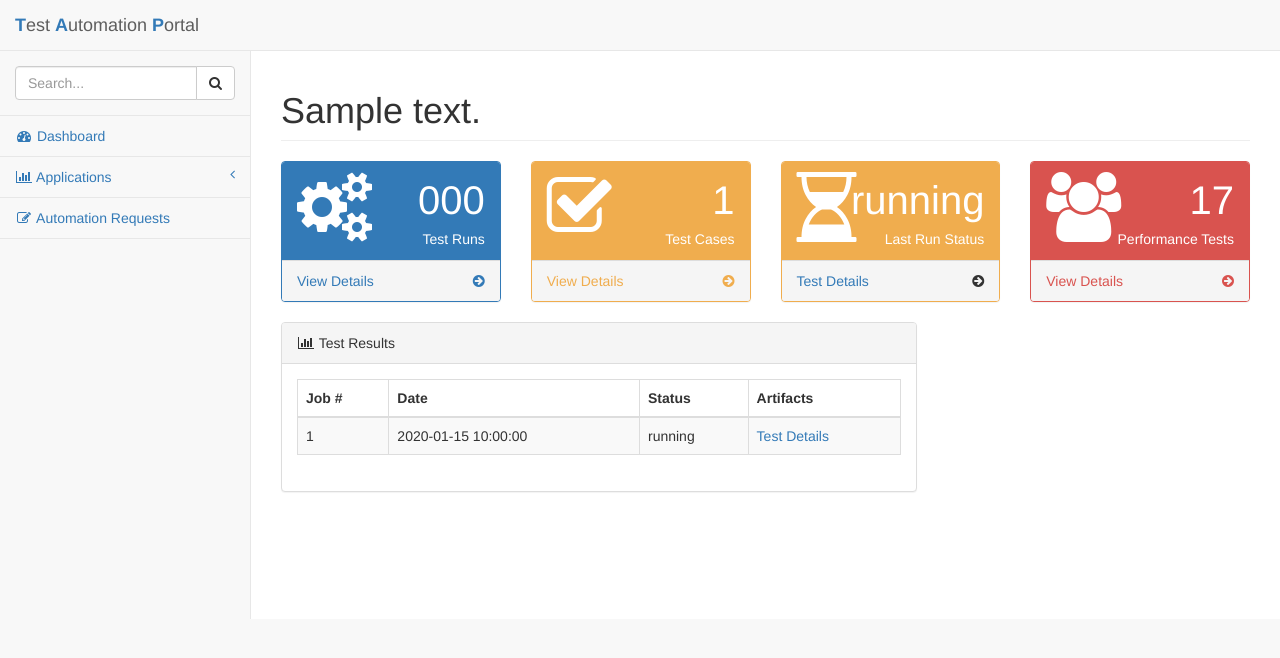
After one commit to chrismascia/TAP, a Flask app: template templates/application.html in a window 1280 px wide. The commit adds this page. Shown: the top 658 px of the page. Run offline with Flask 2, Linux system fonts and the light colour scheme; the template is opened without the code that fills it: most values are stand-ins (such as "Sample title", 1, 10 or a date in 2020); some libraries are stand-ins or nearby versions.

Commit message:
Adding the most recent TAP functionality. (application, job details page)

```diff
--- a/main.py
+++ b/main.py
@@ -1,6 +1,9 @@
 from flask import Flask
 from flask import render_template
-import urllib, json
+import urllib2, json, xmltodict
+import xml.etree.ElementTree as ET
+from urllib2 import Request, urlopen
+
 
 app = Flask(__name__)
 
@@ -17,16 +20,72 @@ def show_application(application_id):
 
     #get project data
     projectURL = "http://gitlab.healthnow.org/api/v4/projects/"+str(application_id)+"?private_token=6Qg85yGzGV_hGCyLxWts";
-    projectResponse = urllib.urlopen(projectURL)
+    projectResponse = urllib2.urlopen(projectURL)
     projectData = json.loads(projectResponse.read())
 
     #get project job data
     projectJobsURL = "http://gitlab.healthnow.org/api/v4/projects/"+str(application_id)+"/jobs?private_token=6Qg85yGzGV_hGCyLxWts";
-    projectJobsResponse = urllib.urlopen(projectJobsURL)
+    projectJobsResponse = urllib2.urlopen(projectJobsURL)
     projectJobsData = json.loads(projectJobsResponse.read())
     numberOfRuns = len(projectJobsData)
+
     #get test case data
+    #get test output.xml
+    outputXMLURL = "http://gitlab.healthnow.org/api/v4/projects/"+str(application_id)+"/jobs/"+str(projectJobsData[0]["id"])+"/artifacts/artifacts/output.xml"
+    outputXMLRequest = Request(outputXMLURL)
+    outputXMLRequest.add_header('PRIVATE-TOKEN', '6Qg85yGzGV_hGCyLxWts')
+    try:
+        outputXMLFile = urllib2.urlopen(outputXMLRequest)
+        outputXMLData = outputXMLFile.read()
+        outputXMLFile.close()
+        outputXMLData = xmltodict.parse(outputXMLData)
+        testCaseCount = len(outputXMLData["robot"]["statistics"]["suite"]["stat"])
+    except IOError, e:
+        outputXMLData = ""
+        testCaseCount = 0
 
 
 
-    return render_template('applications.html', projectData=projectData, projectJobsData=projectJobsData, numberOfRuns=numberOfRuns)
+
+    return render_template('application.html', projectData=projectData, projectJobsData=projectJobsData, numberOfRuns=numberOfRuns, testCaseCount=testCaseCount)
+
+@app.route('/applications/<int:application_id>/job/<int:job_id>')
+def show_job(application_id, job_id):
+
+    #get project data
+    projectURL = "http://gitlab.healthnow.org/api/v4/projects/"+str(application_id)+"?private_token=6Qg85yGzGV_hGCyLxWts";
+    projectResponse = urllib2.urlopen(projectURL)
+    projectData = json.loads(projectResponse.read())
+
+    #get the job details
+    jobURL = "http://gitlab.healthnow.org/api/v4/projects/"+str(application_id)+"/jobs/"+str(job_id)+"?private_token=6Qg85yGzGV_hGCyLxWts";
+    jobResponse = urllib2.urlopen(jobURL)
+    jobData = json.loads(jobResponse.read())
+
+    print "printing!"
+
+    #get test output.xml
+    outputXMLURL = "http://gitlab.healthnow.org/api/v4/projects/"+str(application_id)+"/jobs/"+str(job_id)+"/artifacts/artifacts/output.xml"
+    outputXMLRequest = Request(outputXMLURL)
+    outputXMLRequest.add_header('PRIVATE-TOKEN', '6Qg85yGzGV_hGCyLxWts')
+    try:
+        outputXMLFile = urllib2.urlopen(outputXMLRequest)
+        outputXMLData = outputXMLFile.read()
+        outputXMLFile.close()
+        outputXMLData = xmltodict.parse(outputXMLData)
+        testCaseCount = len(outputXMLData["robot"]["statistics"]["suite"]["stat"])
+    except IOError, e:
+        outputXMLData = ""
+        testCaseCount = 0
+
+    return render_template('job.html', outputXMLData=outputXMLData, jobData=jobData, projectData=projectData, testCaseCount=testCaseCount)
+
+@app.route('/applications/<int:application_id>/job/<int:job_id>/details')
+def show_report(application_id, job_id):
+    reportURL = "http://gitlab.healthnow.org/api/v4/projects/"+str(application_id)+"/jobs/"+str(job_id)+"/artifacts/artifacts/log.html"
+    reportRequest = Request(reportURL)
+    reportRequest.add_header('PRIVATE-TOKEN', '6Qg85yGzGV_hGCyLxWts')
+    reportHTML = urllib2.urlopen(reportRequest).read()
+    reportHTML = reportHTML.replace("selenium-screenshot-", "http://gitlab.healthnow.org/api/v4/projects/"+str(application_id)+"/jobs/"+str(job_id)+"/artifacts/artifacts/selenium-screenshot-");
+
+    return reportHTML
--- /dev/null
+++ b/static/css/style.css
@@ -0,0 +1,4 @@
+.blue-text {
+    color: #337ab7;
+    font-weight: bold;
+}
--- /dev/null
+++ b/templates/application.html
@@ -0,0 +1,158 @@
+{% extends "layout.html" %}
+{% block content %}
+<div id="page-wrapper">
+            <div class="row">
+                <div class="col-lg-12">
+                    <h1 class="page-header">{{ projectData.description}}</h1>
+                </div>
+                <!-- /.col-lg-12 -->
+            </div>
+            <!-- /.row -->
+            <div class="row">
+                <div class="col-lg-3 col-md-6">
+                    <div class="panel panel-primary">
+                        <div class="panel-heading">
+                            <div class="row">
+                                <div class="col-xs-3">
+                                    <i class="fa fa-cogs fa-5x"></i>
+                                </div>
+                                <div class="col-xs-9 text-right">
+                                    <div class="huge">{{numberOfRuns}}</div>
+                                    <div>Test Runs</div>
+                                </div>
+                            </div>
+                        </div>
+                        <a href="#">
+                            <div class="panel-footer">
+                                <span class="pull-left">View Details</span>
+                                <span class="pull-right"><i class="fa fa-arrow-circle-right"></i></span>
+                                <div class="clearfix"></div>
+                            </div>
+                        </a>
+                    </div>
+                </div>
+                 <div class="col-lg-3 col-md-6">
+                    <div class="panel panel-yellow">
+                        <div class="panel-heading">
+                            <div class="row">
+                                <div class="col-xs-3">
+                                    <i class="fa fa-check-square-o fa-5x"></i>
+                                </div>
+                                <div class="col-xs-9 text-right">
+                                    <div class="huge">{{testCaseCount}}</div>
+                                    <div>Test Cases</div>
+                                </div>
+                            </div>
+                        </div>
+                        <a href="#">
+                            <div class="panel-footer">
+                                <span class="pull-left">View Details</span>
+                                <span class="pull-right"><i class="fa fa-arrow-circle-right"></i></span>
+                                <div class="clearfix"></div>
+                            </div>
+                        </a>
+                    </div>
+                </div>
+                <div class="col-lg-3 col-md-6">
+                    <div class="panel {% if projectJobsData[0]['status'] == 'passed' %}panel-green {% elif projectJobsData[0]['status'] == 'running' %} panel-yellow {%else%}panel-red {%endif%}">
+                        <div class="panel-heading">
+                            <div class="row">
+                                <div class="col-xs-3">
+                                    <i class="fa {% if projectJobsData[0]['status'] == 'passed' %}fa-thumbs-up {% elif projectJobsData[0]['status'] == 'running' %} fa-hourglass-half {%else%}fa-thumbs-down {%endif%}  fa-5x"></i>
+                                </div>
+                                <div class="col-xs-9 text-right">
+                                    <div class="huge">{{projectJobsData[0]['status']}}</div>
+                                    <div>Last Run Status</div>
+                                </div>
+                            </div>
+                        </div>
+                         <a href="#">
+                            <div class="panel-footer">
+                                <span class="pull-left"><a href="/applications/{{projectData.id}}/job/{{projectJobsData[0]['id']}}/details">Test Details</a></span>
+                                <span class="pull-right"><i class="fa fa-arrow-circle-right"></i></span>
+                                <div class="clearfix"></div>
+                            </div>
+                        </a>
+                    </div>
+                </div>
+
+                <div class="col-lg-3 col-md-6">
+                    <div class="panel panel-red">
+                        <div class="panel-heading">
+                            <div class="row">
+                                <div class="col-xs-3">
+                                    <i class="fa fa-users fa-5x"></i>
+                                </div>
+                                <div class="col-xs-9 text-right">
+                                    <div class="huge">17</div>
+                                    <div>Performance Tests</div>
+                                </div>
+                            </div>
+                        </div>
+                        <a href="#">
+                            <div class="panel-footer">
+                                <span class="pull-left">View Details</span>
+                                <span class="pull-right"><i class="fa fa-arrow-circle-right"></i></span>
+                                <div class="clearfix"></div>
+                            </div>
+                        </a>
+                    </div>
+                </div>
+            </div>
+            <!-- /.row -->
+            <div class="row">
+                <div class="col-lg-8">
+
+                    <!-- /.panel -->
+                    <div class="panel panel-default">
+                        <div class="panel-heading">
+                            <i class="fa fa-bar-chart-o fa-fw"></i> Test Results
+                        </div>
+                        <!-- /.panel-heading -->
+                        <div class="panel-body">
+                            <div class="row">
+                                <div class="col-lg-12">
+                                    <div class="table-responsive">
+                                        <table class="table table-bordered table-hover table-striped">
+                                            <thead>
+
+                                                <tr>
+                                                    <th>Job #</th>
+                                                    <th>Date</th>
+                                                    <th>Status</th>
+                                                    <th>Artifacts</th>
+                                                </tr>
+
+                                            </thead>
+                                            <tbody>
+                                                {% for job in projectJobsData %}
+                                                <tr>
+                                                    <td>{{job.id}}</td>
+                                                    <td>{{job.created_at}}</td>
+                                                    <td>{{job.status}}</td>
+                                                    <td><a href="/applications/{{projectData.id}}/job/{{job.id}}">Test Details</a></td>
+                                                </tr>
+                                                {% endfor %}
+                                            </tbody>
+                                        </table>
+                                    </div>
+                                    <!-- /.table-responsive -->
+                                </div>
+                                <!-- /.col-lg-4 (nested) -->
+                                <div class="col-lg-8">
+                                    <div id="morris-bar-chart"></div>
+                                </div>
+                                <!-- /.col-lg-8 (nested) -->
+                            </div>
+                            <!-- /.row -->
+                        </div>
+                        <!-- /.panel-body -->
+                    </div>
+                    <!-- /.panel -->
+
+                </div>
+                <!-- /.col-lg-4 -->
+            </div>
+            <!-- /.row -->
+        </div>
+{% endblock %}
--- a/templates/index.html
+++ b/templates/index.html
@@ -158,7 +158,7 @@
                         <!-- /.panel-heading -->
                         <div class="panel-body">
                             <div class="row">
-                                <div class="col-lg-4">
+                                <div class="col-lg-12">
                                     <div class="table-responsive">
                                         <table class="table table-bordered table-hover table-striped">
                                             <thead>
--- a/templates/layout.html
+++ b/templates/layout.html
@@ -14,14 +14,17 @@
     <!-- Bootstrap Core CSS -->
     <link href="{{ url_for('static', filename='vendor/bootstrap/css/bootstrap.min.css') }}" rel="stylesheet">
 
+    <!-- Custom CSS -->
+    <link href="{{ url_for('static', filename='css/style.css') }}" rel="stylesheet">
+
     <!-- MetisMenu CSS -->
     <!--<link href="{{ url_for('static', filename='vendor/metisMenu/metisMenu.min.css') }}" rel="stylesheet">-->
 
-    <!-- Custom CSS -->
+    <!-- sb-admin CSS -->
    <link href="{{ url_for('static', filename='dist/css/sb-admin-2.css') }}" rel="stylesheet">
 
     <!-- Morris Charts CSS -->
-    <!--<link href="{{ url_for('static', filename='vendor/morrisjs/morris.css') }}" rel="stylesheet">-->
+    <link href="{{ url_for('static', filename='vendor/morrisjs/morris.css') }}" rel="stylesheet">
 
     <!-- Custom Fonts -->
     <link href="{{ url_for('static', filename='vendor/font-awesome/css/font-awesome.min.css') }}" rel="stylesheet" type="text/css">
@@ -48,8 +51,10 @@
                     <span class="icon-bar"></span>
                     <span class="icon-bar"></span>
                 </button>
-                <a class="navbar-brand" href="/">Test Automation Portal</a>
+                <a class="navbar-brand" href="/"><span class="blue-text">T</span>est <span class="blue-text">A</span>utomation <span class="blue-text">P</span>ortal</a>
+
             </div>
+
             <!-- /.navbar-header -->
 
 
@@ -78,16 +83,10 @@
                                     <a href="/applications/19">GBL</a>
                                 </li>
                                 <li>
-                                    <a href="#">CRM</a>
+                                    <a href="/applications/22">API Management</a>
                                 </li>
                                 <li>
-                                    <a href="#">Facets</a>
-                                </li>
-                                <li>
-                                    <a href="#">BCBSWNY Website</a>
-                                </li>
-                                 <li>
-                                    <a href="#">BSNENY Website</a>
+                                    <a href="/applications/45">BCBSWNY Website</a>
                                 </li>
                             </ul>
                             <!-- /.nav-second-level -->
@@ -119,9 +118,9 @@
     <script src="{{ url_for('static', filename='vendor/metisMenu/metisMenu.min.js') }}"></script>
 
     <!-- Morris Charts JavaScript -->
-   <!-- <script src="{{ url_for('static', filename='vendor/raphael/raphael.min.js') }}"></script>
+   <script src="{{ url_for('static', filename='vendor/raphael/raphael.min.js') }}"></script>
     <script src="{{ url_for('static', filename='vendor/morrisjs/morris.min.js') }}"></script>
-    <script src="{{ url_for('static', filename='data/morris-data.js') }}"></script>-->
+    <script src="{{ url_for('static', filename='data/morris-data.js') }}"></script>
 
     <!-- Custom Theme JavaScript -->
     <script src="{{ url_for('static', filename='dist/js/sb-admin-2.js') }}"></script>
```
Also changed, not shown: templates/job.html (renamed from templates/applications.html, +24 -34 lines), static/img/healthnow.png (added), 1 other file.
